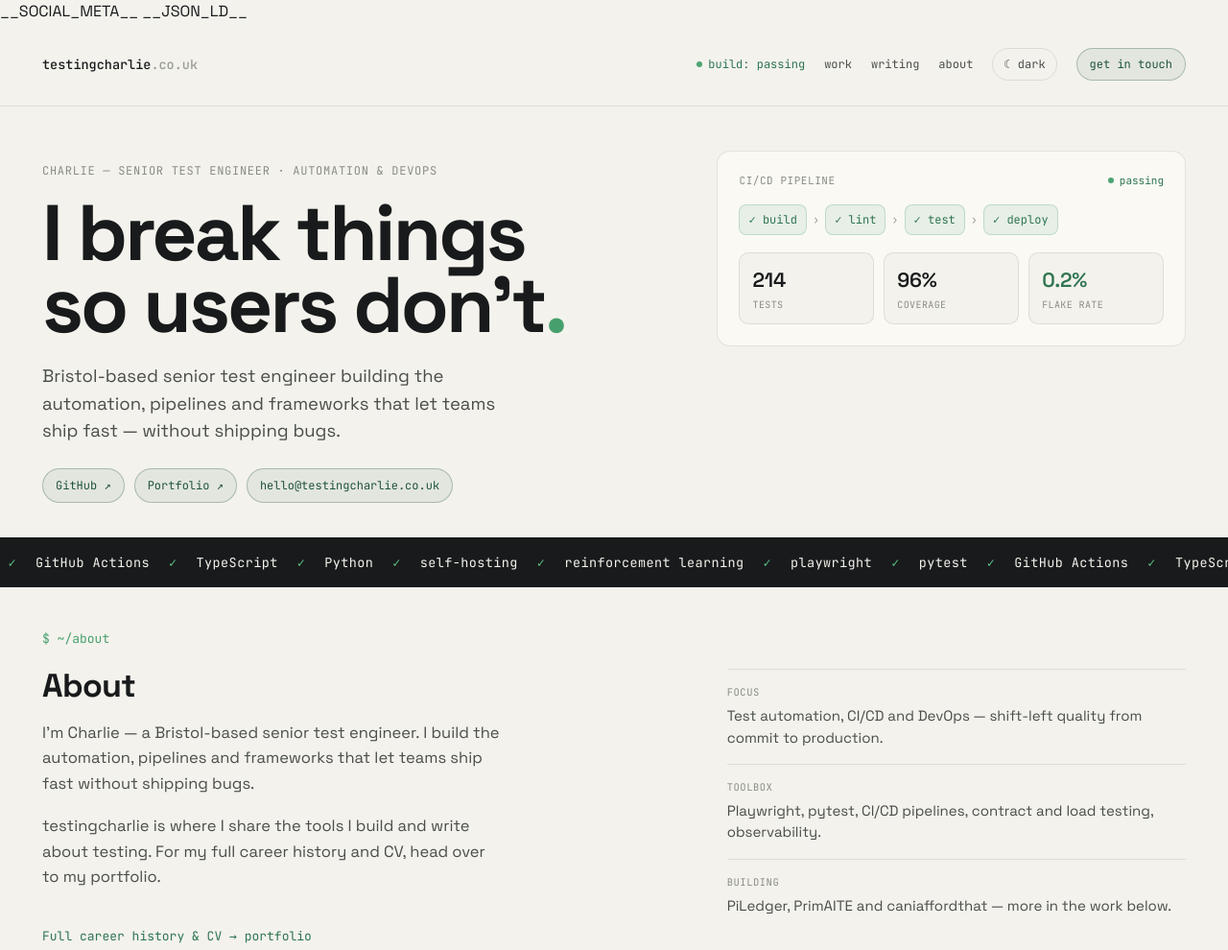
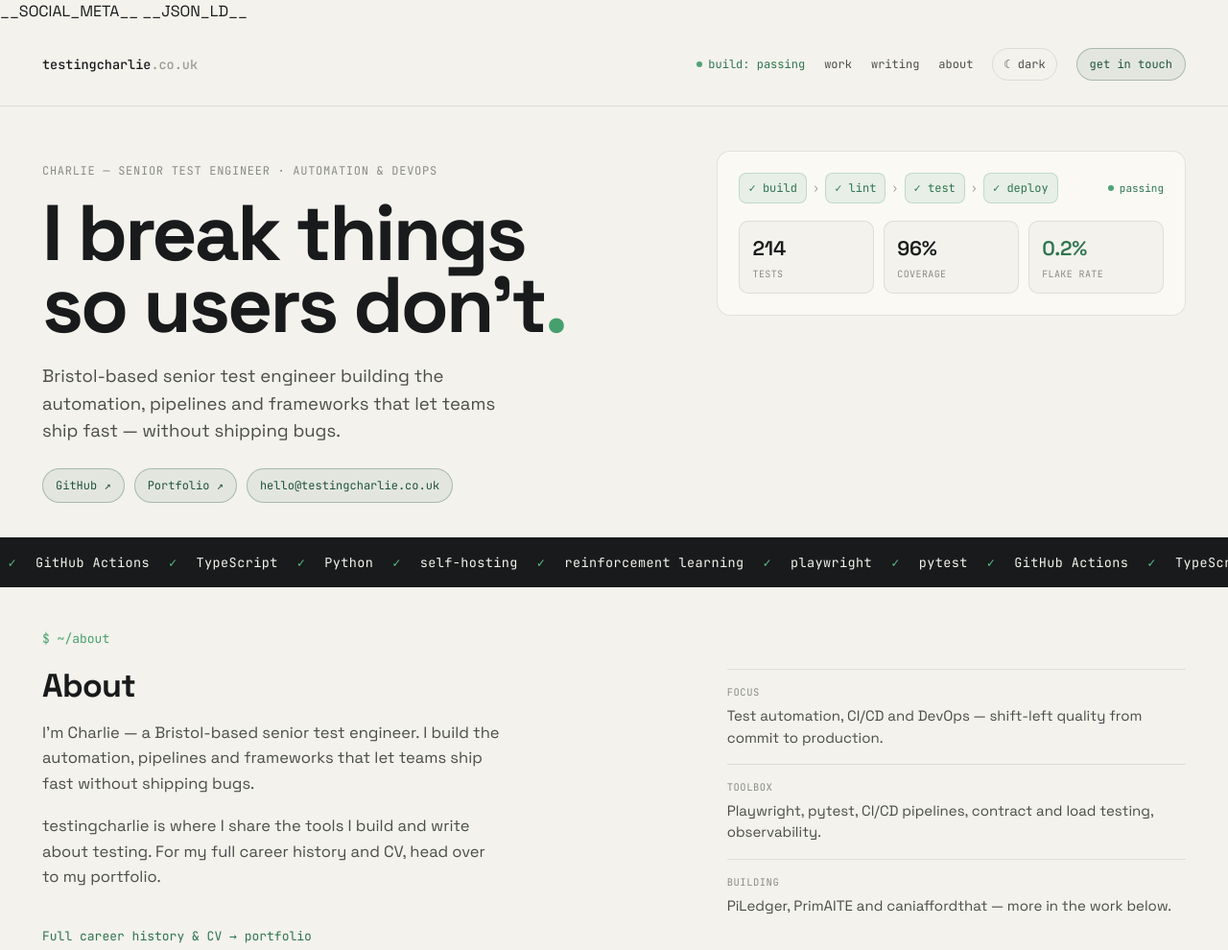
Before and after one commit to Charlie-C-1266/testingcharlie, a website with bundled scripts: page index.html in a window 1280 px wide. Shown: the top 990 px of the page at 96% size. Built offline with nearby package versions, Linux system fonts and the light colour scheme; no server answers.

Commit message:
Drop the "ci/cd pipeline" title from the hero pipeline panel (#71)
The panel head now shows only the "passing" status, right-aligned where
it was. Removes ui.pipeline.title from the config and its type, and
updates the tests and README to match.

Co-authored-by: Claude Opus 5.5 <noreply@anthropic.com>

```diff
--- a/src/config.ts
+++ b/src/config.ts
@@ -46,7 +46,7 @@ export const siteConfig: SiteConfig = {
       moreWork: "$ ~/more-work",
       writing: "$ ~/writing",
     },
-    pipeline: { title: "ci/cd pipeline", status: "passing" },
+    pipeline: { status: "passing" },
     github: { title: "github", profileLink: "view profile →" },
     terminal: { command: "git log --oneline", branch: "main ✓" },
     passing: "passing",
--- a/src/sections/pipeline.ts
+++ b/src/sections/pipeline.ts
@@ -15,31 +15,30 @@ export function renderStat(stat: CiStat): HTMLElement {
 
 /** CI/CD pipeline panel shown in the hero's right column. */
 export function renderPipeline(pipeline: PipelineContent, ui: UiLabels): HTMLElement {
-  const head = el("div", {
-    class: "pipeline__head",
-    children: [
-      el("span", { text: ui.pipeline.title }),
-      el("span", {
-        class: "pipeline__status",
-        children: [el("span", { class: "status-dot", attrs: { "aria-hidden": "true" } }), ui.pipeline.status],
-      }),
-    ],
+  const status = el("span", {
+    class: "pipeline__status",
+    children: [el("span", { class: "status-dot", attrs: { "aria-hidden": "true" } }), ui.pipeline.status],
   });
 
-  const stageChildren = pipeline.stages.flatMap((stage, index) => {
+  // Each arrow is grouped with the stage it leads into, so when the row wraps
+  // the arrow moves down with that stage instead of dangling at a line end.
+  const stageChildren = pipeline.stages.map((stage, index) => {
     const pill = el("span", { class: "pass", text: `✓ ${stage}` });
-    if (index === pipeline.stages.length - 1) {
-      return [pill];
+    if (index === 0) {
+      return pill;
     }
-    return [pill, el("span", { class: "pipeline__sep", text: "›", attrs: { "aria-hidden": "true" } })];
+    const sep = el("span", { class: "pipeline__sep", text: "›", attrs: { "aria-hidden": "true" } });
+    return el("span", { class: "pipeline__step", children: [sep, pill] });
   });
 
-  const stages = el("div", { class: "pipeline__stages", children: stageChildren });
+  // The status rides at the end of the stages row (pushed right by CSS), so the
+  // panel has no separate heading line and it follows "deploy" when stages wrap.
+  const stages = el("div", { class: "pipeline__stages", children: [...stageChildren, status] });
   const stats = el("div", { class: "pipeline__stats", children: pipeline.stats.map(renderStat) });
 
   return el("div", {
     class: "pipeline",
     attrs: { "aria-label": "CI/CD pipeline status: passing" },
-    children: [head, stages, stats],
+    children: [stages, stats],
   });
 }
--- a/src/types.ts
+++ b/src/types.ts
@@ -187,8 +187,6 @@ export interface UiLabels {
   };
   /** CI/CD pipeline panel (hero, right column). */
   pipeline: {
-    /** Panel heading, e.g. "ci/cd pipeline". */
-    title: string;
     /** Status word beside the green dot, e.g. "passing". */
     status: string;
   };
--- a/styles/style.css
+++ b/styles/style.css
@@ -327,34 +327,29 @@ button {
   padding: 22px;
 }
 
-.pipeline__head {
-  display: flex;
-  justify-content: space-between;
-  align-items: center;
-  font-family: var(--font-mono);
-  font-size: 11px;
-  letter-spacing: 0.05em;
-  text-transform: uppercase;
-  color: var(--muted2);
-}
-
 .pipeline__status {
+  margin-left: auto;
   display: flex;
   align-items: center;
   gap: 6px;
+  font-family: var(--font-mono);
+  font-size: 11px;
   color: var(--astrong);
-  text-transform: none;
-  letter-spacing: 0;
 }
 
 .pipeline__stages {
   display: flex;
   align-items: center;
   gap: 6px;
-  margin-top: 16px;
   flex-wrap: wrap;
   font-family: var(--font-mono);
   font-size: 12px;
+}
+
+.pipeline__step {
+  display: inline-flex;
+  align-items: center;
+  gap: 6px;
 }
 
 .pipeline__sep {
```
Also changed, not shown: tests/unit/config.test.ts (+1 -1 lines), tests/unit/sections/pipeline.test.ts (+8 -1 lines), README.md.
